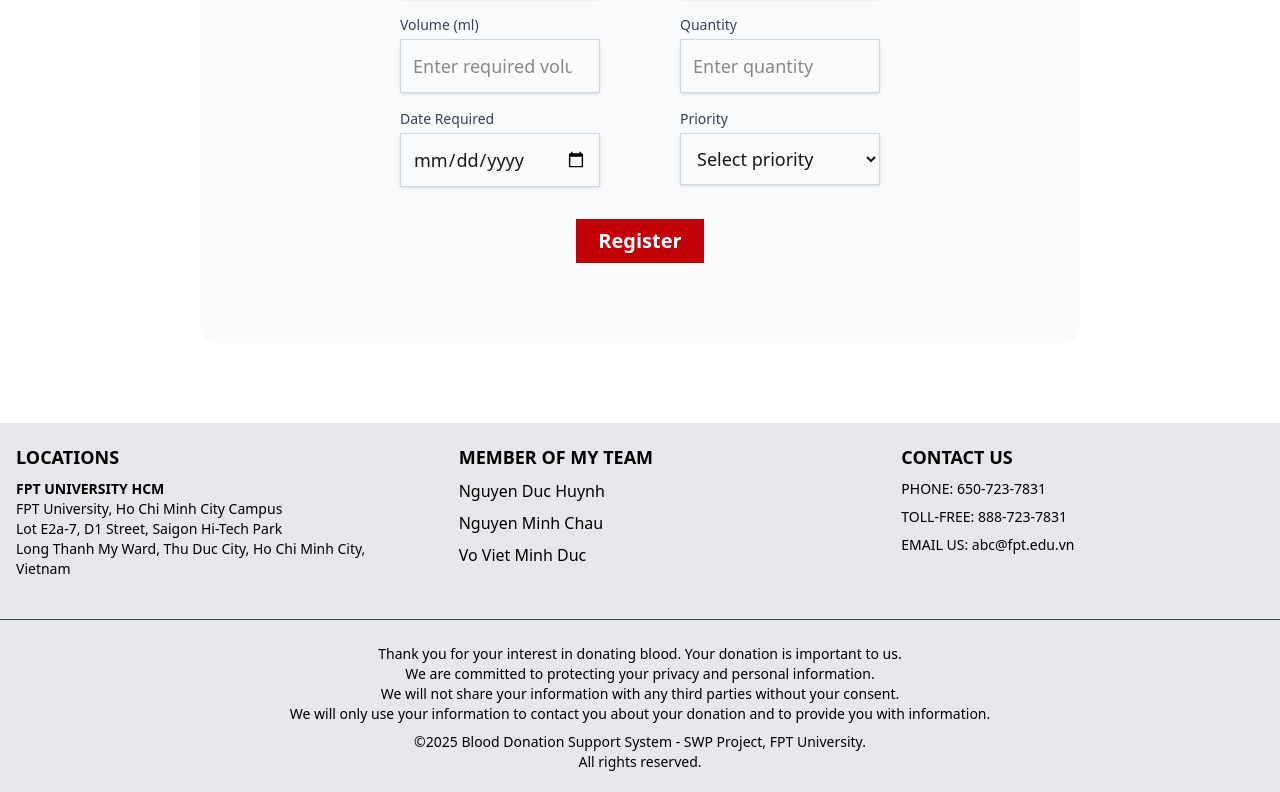
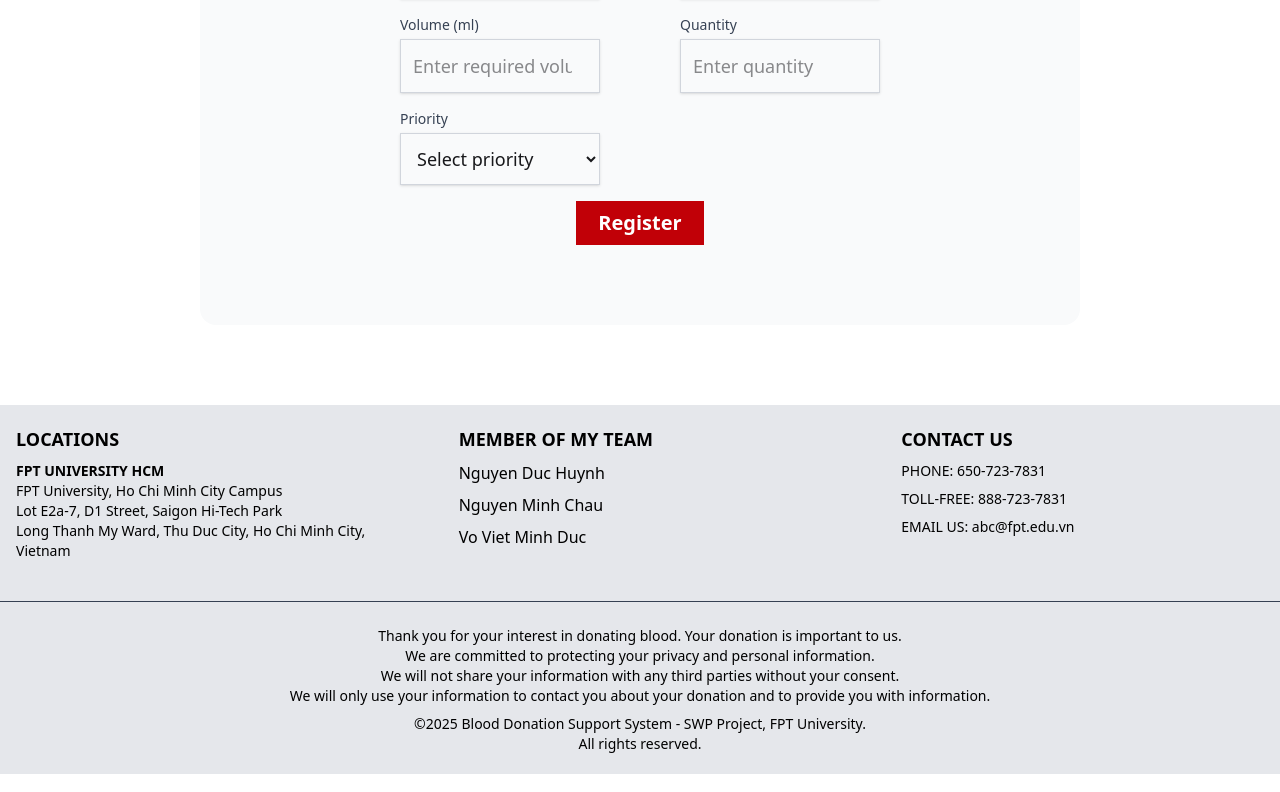
Before and after one commit to Gaaaroo/BDSS, a React (Vite) app in the folder frontend/: page /become-a-seeker in a window 1280 px wide. Shown: the part 865-1657 px from the top of the page. Built offline with nearby package versions, Linux system fonts and the light colour scheme.

Commit message:
update Form

```diff
--- a/frontend/src/Contexts/AppContext.jsx
+++ b/frontend/src/Contexts/AppContext.jsx
@@ -9,22 +9,51 @@ export const AppProvider = ({ children }) => {
   const navigate = useNavigate();
   useEffect(() => {
     const authToken = localStorage.getItem('authToken');
+    const savedProfile = localStorage.getItem('profile');
+    console.log('save pf: ', savedProfile);
     if (authToken) {
       setIsLogged(true);
+      if (savedProfile) {
+        try {
+          setProfile(JSON.parse(savedProfile));
+        } catch {
+          setProfile(null);
+        }
+      }
     } else {
       setIsLogged(false);
+      setProfile(null);
     }
   }, []);
 
+  useEffect(() => {
+    console.log('profile update:', profile);
+  }, [profile]);
+
   function logout() {
     setIsLogged(false);
+    setProfile(null);
     navigate('/');
     localStorage.clear();
     console.log('handle logout');
   }
 
+  function saveProfile(profileData) {
+    setProfile(profileData);
+    localStorage.setItem('profile', JSON.stringify(profileData));
+  }
+
   return (
-    <AppContext.Provider value={{ isLogged, setIsLogged, logout }}>
+    <AppContext.Provider
+      value={{
+        profile,
+        setProfile,
+        isLogged,
+        setIsLogged,
+        logout,
+        saveProfile,
+      }}
+    >
       {children}
     </AppContext.Provider>
   );
--- a/frontend/src/components/DonorForm.jsx
+++ b/frontend/src/components/DonorForm.jsx
@@ -1,7 +1,9 @@
-import TextInput from "./TextInput";
-import { useState } from "react";
-
-import React from "react";
+import TextInput from './TextInput';
+import { useEffect, useState } from 'react';
+import { useApp } from '../Contexts/AppContext';
+import React from 'react';
+import { useNavigate } from 'react-router';
+import { update } from 'firebase/database';
 
 export function Title({ title, decription }) {
   return (
@@ -13,18 +15,48 @@ export function Title({ title, decription }) {
 }
 
 export default function DonorForm() {
+  const { profile } = useApp(); //lấy profile từ context
   const [showModal, setShowModal] = useState(false);
   const [myProfile, setMyProfile] = useState(null);
-  const [diseaseData, setdiseaseData] = useState("");
+  const [diseaseData, setdiseaseData] = useState('');
+  const navigate = useNavigate();
+  const [formData, setFormData] = useState({
+    fullName: '',
+    dob: '',
+    phone: '',
+    bloodType: '',
+    gender: '',
+    email: '',
+    address: 'abc',
+    disease: '',
+  });
+
+  useEffect(() => {
+    console.log('data from profile:', profile);
+    if (profile) {
+      setFormData({
+        ...formData,
+        fullName: profile.full_name,
+        dob: profile.dob,
+        phone: profile.phone,
+        bloodType: profile.blood_type,
+        gender: profile.gender,
+        email: profile.email,
+        address: profile.address,
+      });
+    } else {
+      alert('You need update your profile');
+      navigate('/profile', { state: { flag: 'update' } });
+    }
+  }, [profile]);
 
   const handleChange = (e) => {
-    const { name, value } = e.target;
-    setFormData((prev) => ({ ...prev, [name]: value }));
+    setFormData({ ...formData, [e.target.name]: e.target.value });
   };
 
   const handleDonorRegister = (e) => {
     e.preventDefault();
-    // Handle form submission
+    console.log('Detail form:', formData);
   };
 
   return (
@@ -43,7 +75,7 @@ export default function DonorForm() {
             name="fullName"
             placeholder="Enter your full name"
             value={formData.fullName}
-            onChange={handleChange}
+            onChange={() => {}}
             required
           />
           <TextInput
@@ -51,7 +83,7 @@ export default function DonorForm() {
             name="dob"
             type="date"
             value={formData.dob}
-            onChange={handleChange}
+            onChange={() => {}}
             required
           />
           <TextInput
@@ -60,7 +92,7 @@ export default function DonorForm() {
             type="tel"
             placeholder="Enter your phone number"
             value={formData.phone}
-            onChange={handleChange}
+            onChange={() => {}}
             required
           />
           <div>
@@ -70,7 +102,7 @@ export default function DonorForm() {
             <select
               name="bloodType"
               value={formData.bloodType}
-              onChange={handleChange}
+              onChange={() => {}}
               required
               className="w-full text-lg px-3 py-3 border border-gray-300 shadow-sm focus:outline-none focus:ring-1 focus:ring-pink-500 focus:border-rose-200 transition"
             >
@@ -95,7 +127,7 @@ export default function DonorForm() {
             <select
               name="gender"
               value={formData.gender}
-              onChange={handleChange}
+              onChange={() => {}}
               required
               className="w-full text-lg px-3 py-3 border border-gray-300 shadow-sm focus:outline-none focus:ring-1 focus:ring-pink-500 focus:border-rose-200 transition"
             >
@@ -111,7 +143,7 @@ export default function DonorForm() {
             type="email"
             placeholder="Enter your email"
             value={formData.email}
-            onChange={handleChange}
+            onChange={() => {}}
             required
           />
           <TextInput
@@ -119,7 +151,7 @@ export default function DonorForm() {
             name="address"
             placeholder="Enter your address"
             value={formData.address}
-            onChange={handleChange}
+            onChange={() => {}}
             required
           />
           <TextInput
--- a/frontend/src/components/SeekerForm.jsx
+++ b/frontend/src/components/SeekerForm.jsx
@@ -1,31 +1,48 @@
-import TextInput from "./TextInput";
-import { useState } from "react";
-
+import TextInput from './TextInput';
+import { useEffect, useState } from 'react';
+import { useApp } from '../Contexts/AppContext';
 export default function SeekerForm() {
+  const { profile } = useApp(); //lấy profile từ context
   const [formData, setFormData] = useState({
-    fullName: "",
-    dob: "",
-    phone: "",
-    bloodType: "",
-    gender: "",
-    email: "",
-    address: "",
-    disease: "",
+    fullName: '',
+    dob: '',
+    phone: '',
+    gender: '',
+    email: '',
+    volume: '',
+    bloodType: '',
+    priority: '',
+    type: '',
+    quantity: '',
+    hospital_address: '',
   });
 
+  useEffect(() => {
+    console.log('data from profile:', profile);
+    if (profile) {
+      setFormData({
+        ...formData,
+        fullName: profile.full_name,
+        dob: profile.dob,
+        phone: profile.phone,
+        gender: profile.gender,
+        email: profile.email,
+      });
+    }
+  }, [profile]);
+
   const handleChange = (e) => {
-    const { name, value } = e.target;
-    setFormData((prev) => ({ ...prev, [name]: value }));
+    setFormData({ ...formData, [e.target.name]: e.target.value });
   };
 
-  const handleDonorRegister = (e) => {
+  const handleSeekerRegister = (e) => {
     e.preventDefault();
-    // Handle form submission
+    console.log('Detail form:', formData);
   };
 
   return (
     <form
-      onSubmit={handleDonorRegister}
+      onSubmit={handleSeekerRegister}
       className="space-y-4 bg-gray-50 py-20 mx-[200px] my-20 rounded-2xl"
     >
       <h1 className="text-4xl font-extrabold text-center text-red-700 mb-10 tracking-wide">
@@ -39,7 +56,6 @@ export default function SeekerForm() {
             name="fullName"
             placeholder="Enter your full name"
             value={formData.fullName}
-            onChange={handleChange}
             required
           />
           <TextInput
@@ -47,7 +63,6 @@ export default function SeekerForm() {
             name="dob"
             type="date"
             value={formData.dob}
-            onChange={handleChange}
             required
           />
           <TextInput
@@ -56,7 +71,6 @@ export default function SeekerForm() {
             type="tel"
             placeholder="Enter your phone number"
             value={formData.phone}
-            onChange={handleChange}
             required
           />
           <div>
@@ -86,18 +100,26 @@ export default function SeekerForm() {
             name="volume"
             type="number"
             placeholder="Enter required volume"
-            value={formData.volume || ""}
+            value={formData.volume || ''}
             onChange={handleChange}
             required
           />
-          <TextInput
-            label="Date Required"
-            name="dateRequired"
-            type="date"
-            value={formData.dateRequired || ""}
-            onChange={handleChange}
-            required
-          />
+          <div>
+            <label className="block text-sm font-medium text-gray-700 mb-1">
+              Priority
+            </label>
+            <select
+              name="priority"
+              value={formData.priority || ''}
+              onChange={handleChange}
+              required
+              className="w-full text-lg px-3 py-3 border border-gray-300 shadow-sm focus:outline-none focus:ring-1 focus:ring-pink-500 focus:border-rose-200 transition"
+            >
+              <option value="">Select priority</option>
+              <option value="urgent">Urgent</option>
+              <option value="high">Medium</option>
+            </select>
+          </div>
         </div>
         {/* Left Column */}
         <div className="space-y-4">
@@ -108,7 +130,6 @@ export default function SeekerForm() {
             <select
               name="gender"
               value={formData.gender}
-              onChange={handleChange}
               required
               className="w-full px-3 text-lg py-3 border border-gray-300 shadow-sm focus:outline-none focus:ring-1 focus:ring-pink-500 focus:border-rose-200 transition"
             >
@@ -131,7 +152,7 @@ export default function SeekerForm() {
             label="Hospital Address"
             name="address"
             placeholder="Enter hospital address"
-            value={formData.address}
+            value={formData.hospital_address}
             onChange={handleChange}
             required
           />
@@ -139,7 +160,7 @@ export default function SeekerForm() {
             label="Type"
             name="type"
             placeholder="Enter blood component type"
-            value={formData.type || ""}
+            value={formData.type || ''}
             onChange={handleChange}
             required
           />
@@ -148,28 +169,10 @@ export default function SeekerForm() {
             name="quantity"
             type="number"
             placeholder="Enter quantity"
-            value={formData.quantity || ""}
+            value={formData.quantity || ''}
             onChange={handleChange}
             required
           />
-          <div>
-            <label className="block text-sm font-medium text-gray-700 mb-1">
-              Priority
-            </label>
-            <select
-              name="priority"
-              value={formData.priority || ""}
-              onChange={handleChange}
-              required
-              className="w-full text-lg px-3 py-3 border border-gray-300 shadow-sm focus:outline-none focus:ring-1 focus:ring-pink-500 focus:border-rose-200 transition"
-            >
-              <option value="">Select priority</option>
-              <option value="urgent">Urgent</option>
-              <option value="high">High</option>
-              <option value="high">Medium</option>
-              <option value="normal">Normal</option>
-            </select>
-          </div>
         </div>
       </div>
       <div className="flex justify-center">
--- a/frontend/src/pages/Profile.jsx
+++ b/frontend/src/pages/Profile.jsx
@@ -3,11 +3,16 @@ import Navbar from '../components/Navbar';
 import ProfileView from '../components/ProfileView';
 import ProfileUpdate from '../components/ProfileUpdate';
 import { getUserProfile } from '../services/api/userService';
+import { LoadScript } from '@react-google-maps/api';
+import { useLocation } from 'react-router-dom';
+const apiKey = import.meta.env.VITE_GOOGLE_MAPS_API_KEY;
 
 export default function ProfilePage() {
   const [userData, setUserData] = useState(null);
   const [isEditing, setIsEditing] = useState(false);
-
+  const location = useLocation();
+  // Thư viện cần load thêm từ Google (autocomplete)
+  const libraries = ['places'];
   const fetchUserData = async () => {
     try {
       const data = await getUserProfile();
@@ -26,8 +31,10 @@ export default function ProfilePage() {
 
   return (
     <div>
+      <LoadScript googleMapsApiKey={apiKey} libraries={libraries} />
+
       <Navbar />
-      {!isEditing ? (
+      {!isEditing && location.state?.flag != 'update' ? (
         <ProfileView
           userData={userData}
           onEditClick={() => setIsEditing(true)}
```
Also changed, not shown: frontend/src/components/ProfileUpdate.jsx (+23 -13 lines), frontend/src/components/ProfileView.jsx (+5 -5 lines).
